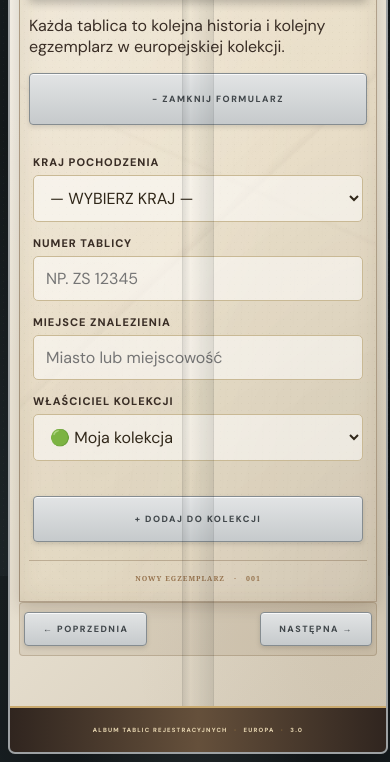
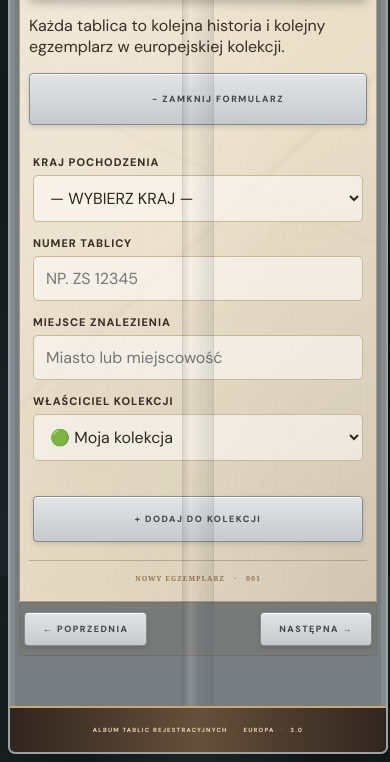
Before and after one commit to jjakjamnik/album-tablic, a plain HTML site: page album.html in a window 390 px wide. Shown: the part 268-1030 px from the top of the page. Drawn offline with Linux system fonts and the light colour scheme; no server answers.

Commit message:
Update paper.css

```diff
--- a/paper.css
+++ b/paper.css
@@ -276,3 +276,26 @@
         transition-duration: 1ms;
     }
 }
+/* =========================================================
+   TELEFON — USUNIĘCIE GRZBIETU KSIĄŻKI
+   ========================================================= */
+
+@media (max-width: 750px) {
+
+    .album-v3-main {
+        perspective: none !important;
+        transform-style: flat !important;
+        background-image: none !important;
+        box-shadow: none !important;
+    }
+
+    .album-v3 .album-spread {
+        box-shadow: none !important;
+        background-image: none !important;
+    }
+
+    .album-v3 .album-page {
+        box-shadow: none !important;
+    }
+
+}
```
